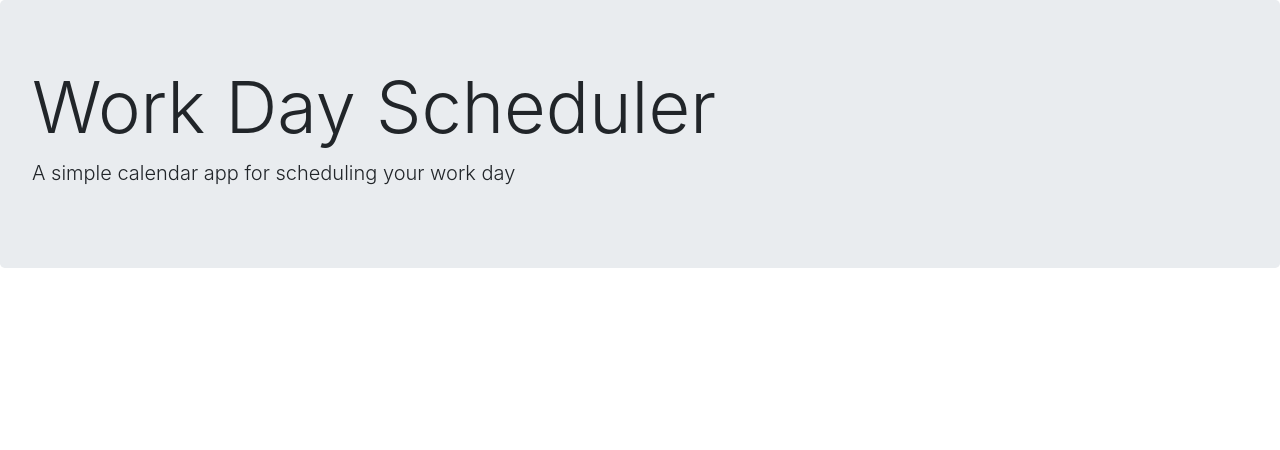
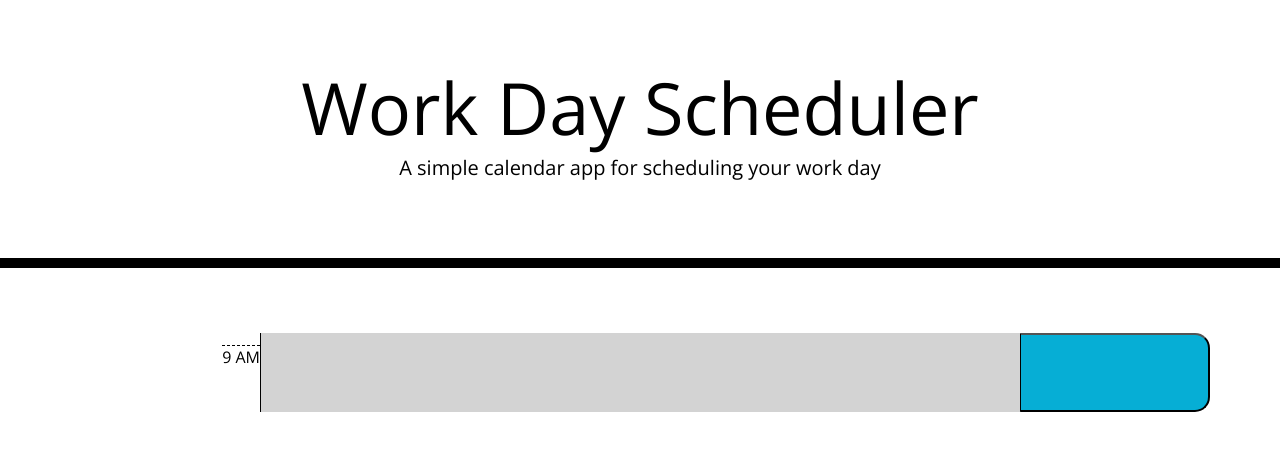
Before and after one commit to hfurusho/hw05-day-planner, a plain HTML site: page index.html in a window 1280 px wide. Drawn offline with nearby package versions, Linux system fonts and the light colour scheme.

Commit message:
Basic time block format and style.

```diff
--- a/assets/css/styles.css
+++ b/assets/css/styles.css
@@ -57,7 +57,7 @@ textarea {
   color: white;
 }
 
-.saveBtn {
+.save-btn {
   border-left: 1px solid black;
   border-top-right-radius: 15px;
   border-bottom-right-radius: 15px;
@@ -65,7 +65,7 @@ textarea {
   color: white;
 }
 
-.saveBtn i:hover {
+.save-btn i:hover {
   font-size: 20px;
   transition: all 0.3s ease-in-out;
 }
--- a/index.html
+++ b/index.html
@@ -7,6 +7,8 @@
     <link
       rel="stylesheet"
       href="https://stackpath.bootstrapcdn.com/bootstrap/4.3.1/css/bootstrap.min.css"
+      integrity="sha384-ggOyR0iXCbMQv3Xipma34MD+dH/1fQ784/j6cY/iJTQUOhcWr7x9JvoRxT2MZw1T"
+      crossorigin="anonymous"
     />
     <link
       rel="stylesheet"
@@ -18,7 +20,7 @@
       href="https://fonts.googleapis.com/css?family=Open+Sans&display=swap"
       rel="stylesheet"
     />
-    <link rel="stylesheet" href="style.css" />
+    <link rel="stylesheet" href="./assets/css/styles.css" />
     <title>Work Day Scheduler</title>
   </head>
 
@@ -30,9 +32,22 @@
     </header>
     <div class="container">
       <!-- Timeblocks go here -->
+      <div class="row">
+        <div class="col-2 w-100 h-100 mx-0 my-0 px-0 py-0">
+          <div class="w-100 h-100 text-right">
+            <span class="hour">9 AM</span>
+          </div>
+        </div>
+        <div class="col-8 w-100 h-100 mx-0 my-0 px-0 py-0">
+          <textarea class="past w-100 h-100 px-0 py-0" name="" id=""></textarea>
+        </div>
+        <div class="col-2 w-100 h-100 mx-0 my-0 px-0 py-0">
+          <button class="save-btn w-100 h-100 px-0 py-0"></button>
+        </div>
+      </div>
     </div>
-
     <script src="https://code.jquery.com/jquery-3.4.1.min.js"></script>
     <script src="https://cdnjs.cloudflare.com/ajax/libs/moment.js/2.24.0/moment.min.js"></script>
+    <script src="./scripts/app.js"></script>
   </body>
 </html>
```
